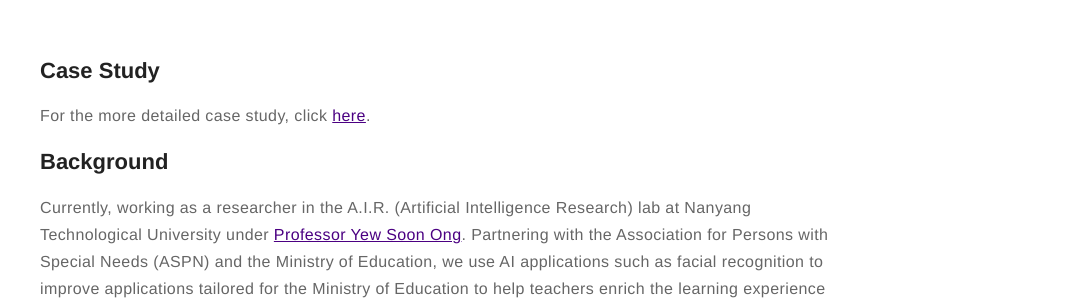
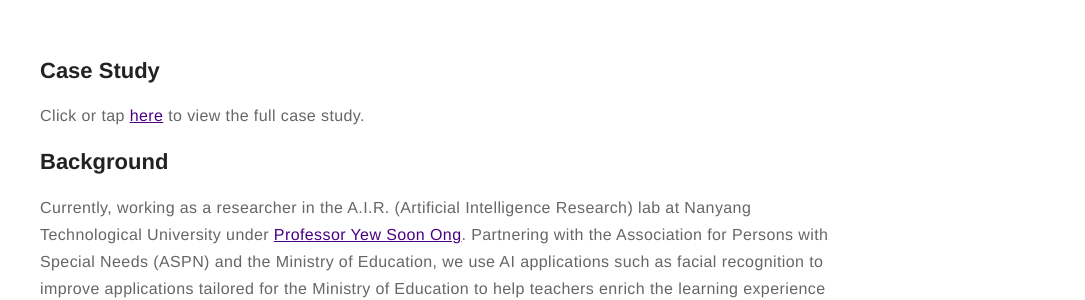
Before and after one commit to im-mel/im-mel.github.io, a Jekyll site: the page built from _posts/2020-02-01-Ong.markdown, in a window 1280 px wide. Shown: the part 196-496 px from the top of the page, without its empty margins (195-1280 px from the left). Built offline with Jekyll 4.4.1, drawn with Linux system fonts in a browser that asks for light colours; emoji names are drawn with the system emoji font.

Commit message:
Update 2020-02-01-Ong.markdown

```diff
--- a/_posts/2020-02-01-Ong.markdown
+++ b/_posts/2020-02-01-Ong.markdown
@@ -13,7 +13,7 @@ externalLink: false
 ---
 
 ## Case Study
-For the more detailed case study, click [here](assets/ASPN_Report.pdf).
+Click or tap [here](https://im-mel.github.io/assets/ASPN_Report.pdf) to view the full case study.
 
 ## Background
 Currently, working as a researcher in the A.I.R. (Artificial Intelligence Research) lab at Nanyang Technological University under [Professor Yew Soon Ong](https://www.a-star.edu.sg/About-A-STAR/corporate-profile/people/professor-ong-yew-soon). Partnering with the Association for Persons with Special Needs (ASPN) and the Ministry of Education, we use AI applications such as facial recognition to improve applications tailored for the Ministry of Education to help teachers enrich the learning experience for children who have difficulties with emotional expression and regulation. My role is to complete the user research to improve, as well as add new features to create a MVP to launch in the market that could potentially help all educators for children with special needs, whether affiliated with the Ministry of Education or not.
```
